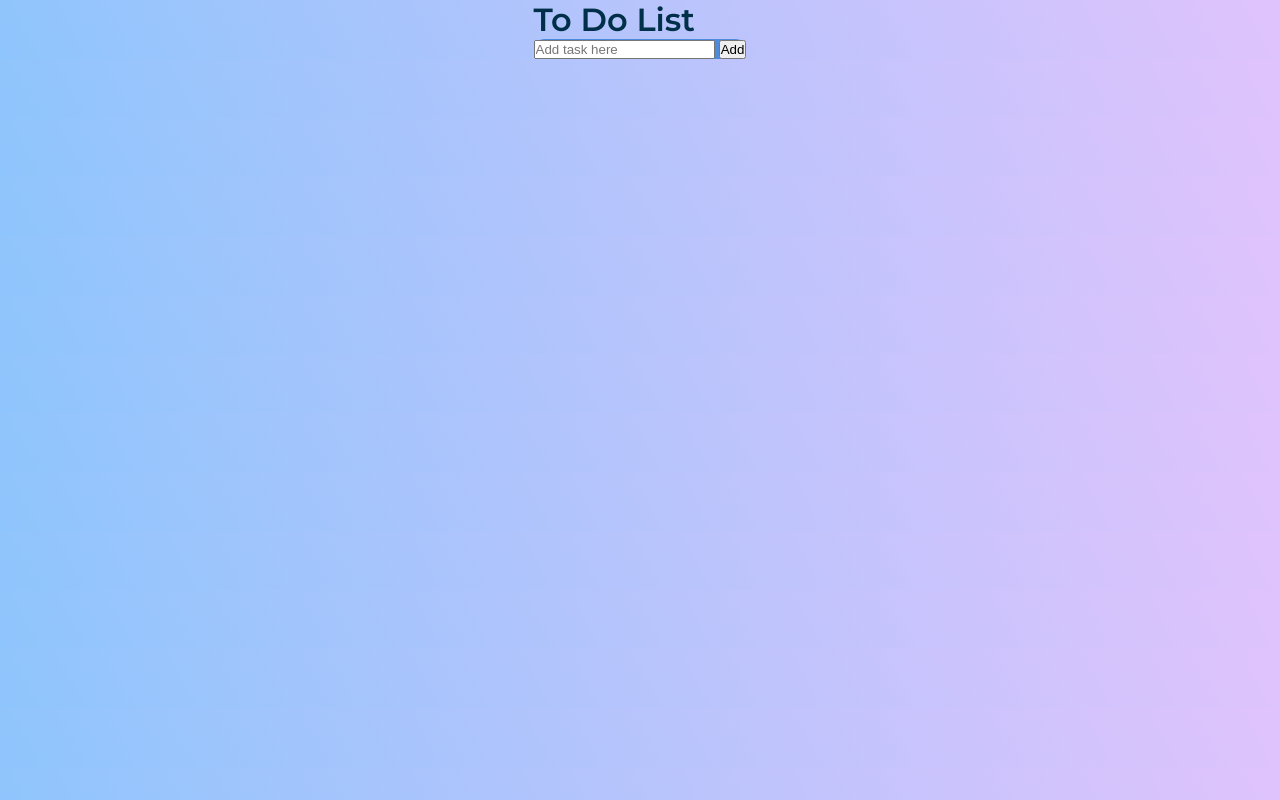
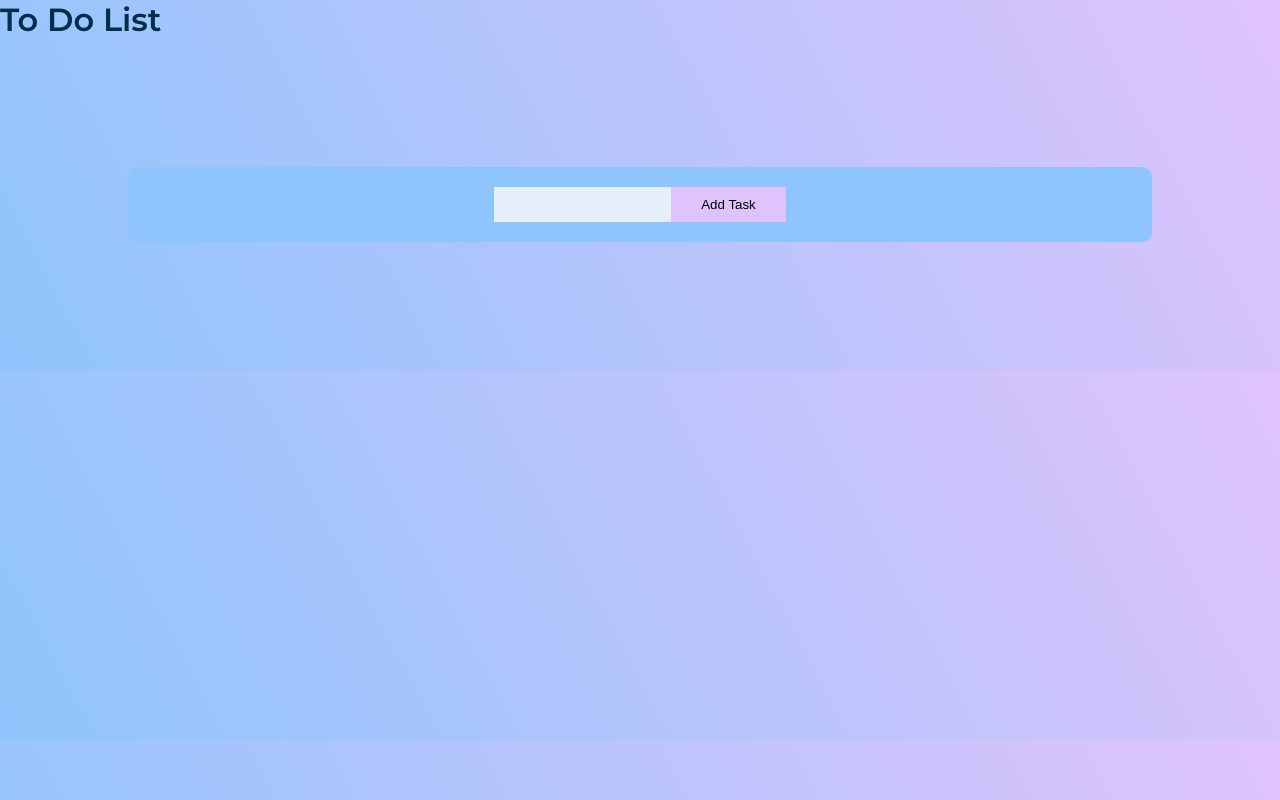
Before and after one commit to StaciVR/ToDo-App, a plain HTML site: page index.html in a window 1280 px wide. Drawn offline with Linux system fonts and the light colour scheme.

Commit message:
updated css

```diff
--- a/index.html
+++ b/index.html
@@ -14,24 +14,17 @@
 </head>
 
 <body>
-
-    <header class="box">
-        <h1>To Do List</h1>
-        <div id="taskInput">
-
-            <input id="inputTask" type="text" placeholder="Add task here">
-            <button id="submitButton">Add</button>
+    <h1>To Do List</h1>
+    <header id="headerBox">
+        <div id="taskInputBox">
+            <input id="userInput" type="text">
+            <button id="submitButton">Add Task</button>
         </div>
     </header>
 
-    <main class="box">
-
-        <div id="itemList">
-        </div>
-
-
+    <main class="mainBox">
+        <div id="itemList"></div>
     </main>
-
 </body>
 
 </html>
--- a/styles.css
+++ b/styles.css
@@ -12,20 +12,36 @@ body {
     display: flex;
     flex-direction: column;
     justify-content: center;
-    align-items: center;
+}
 
+#headerBox {
+    background-color: #8EC5FC;
+    padding: 20px;
+    margin: 10%;
+    border-radius: 10px;
+}
+
+#userInput {
+    background-color: rgba(250, 250, 250, 0.8);
+    border: none;
+}
+
+#taskInputBox {
+    display: flex;
+    justify-content: center;
 
 }
 
-
-
-#taskInput {
-    background-color: rgba(5, 102, 199, 0.6);
-    border-radius: 10px;
-
-
+#submitButton {
+    background-color: #E0C3FC;
+    border: none;
+    padding: 10px 30px 10px 30px;
 }
 
+#submitButton:hover {
+    background-color: #003049;
+    color: aliceblue;
+}
 
 /*#itemList {
     background-color: rgba(176, 100, 247, 0.6);
```
